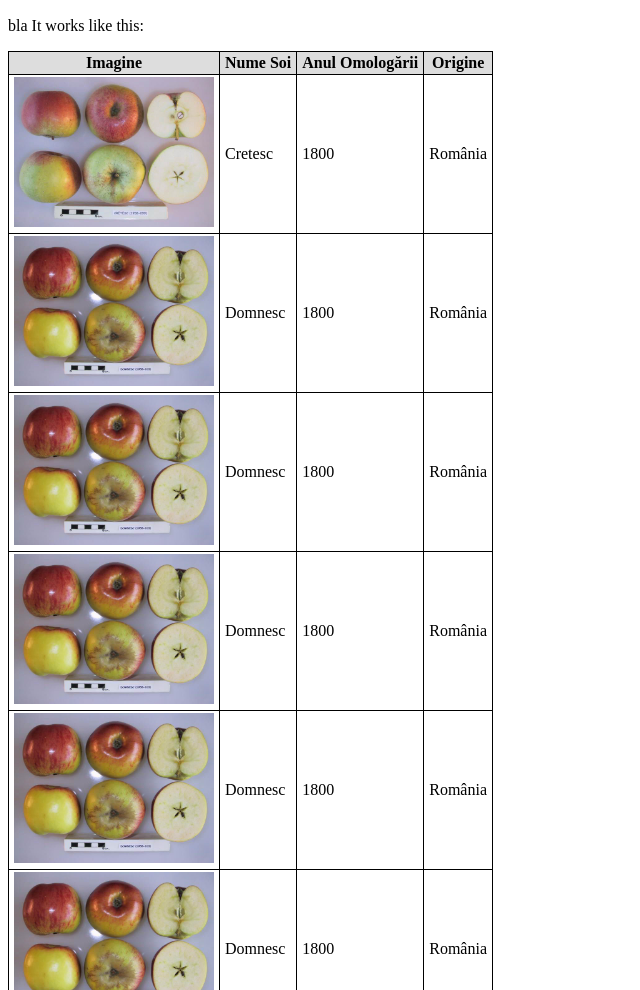
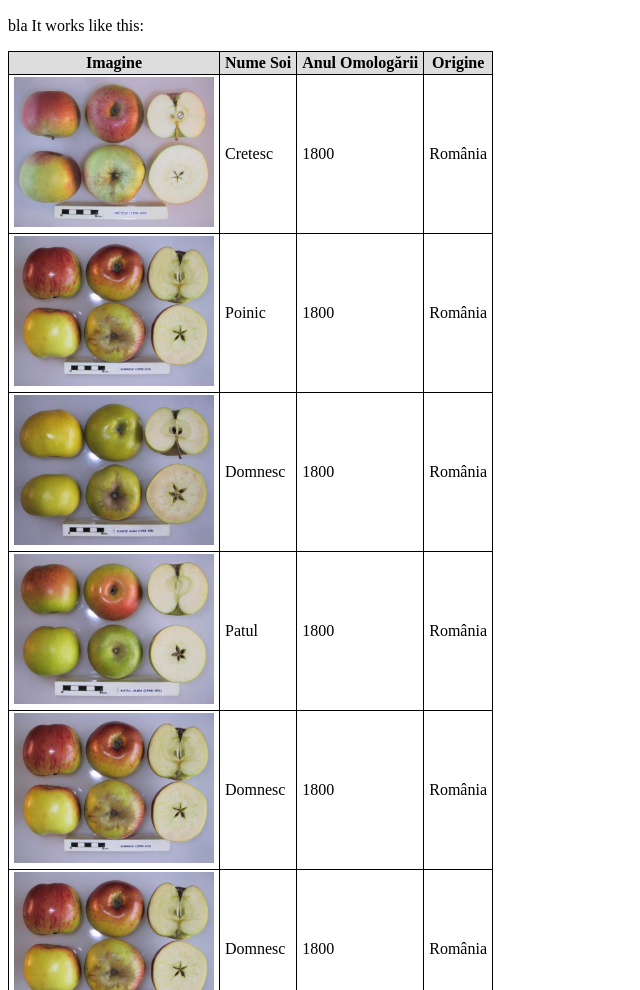
Before and after one commit to rollalt/Soiuri, a plain HTML site: page index.html in a window 1280 px wide. Shown: the part 110-1100 px from the top of the page, without its empty margins (0-640 px from the left). Drawn offline with Linux system fonts and the light colour scheme.

Commit message:
Update index.html

```diff
--- a/index.html
+++ b/index.html
@@ -60,20 +60,20 @@
         </tr>
              <tr>
             <td><a href="img/Cross_section_of_Domnesc,_National_Fruit_Collection_(acc._1958-103).jpg" target="_blank"><img src="img/Cross_section_of_Domnesc,_National_Fruit_Collection_(acc._1958-103).jpg" alt="" border=0 width=200></img></td>
-            <td>Domnesc</td>
+            <td>Poinic</td>
             <td>1800</td>
             <td>România</td>
         </tr>
             <tr>
-            <td><a href="img/Cross_section_of_Domnesc,_National_Fruit_Collection_(acc._1958-103).jpg" target="_blank"><img src="img/Cross_section_of_Domnesc,_National_Fruit_Collection_(acc._1958-103).jpg" alt="" border=0 width=200></img></td>
+            <td><a href="img/Cross_section_of_Ponyik_Alma,_National_Fruit_Collection_(acc._1948-398).jpg" target="_blank"><img src="img/Cross_section_of_Ponyik_Alma,_National_Fruit_Collection_(acc._1948-398).jpg" alt="" border=0 width=200></img></td>
             <td>Domnesc</td>
             <td>1800</td>
             <td>România</td>
         </tr>
 
             <tr>
-            <td><a href="img/Cross_section_of_Domnesc,_National_Fruit_Collection_(acc._1958-103).jpg" target="_blank"><img src="img/Cross_section_of_Domnesc,_National_Fruit_Collection_(acc._1958-103).jpg" alt="" border=0 width=200></img></td>
-            <td>Domnesc</td>
+            <td><a href="img/Cross_section_of_Batul-Alma,_National_Fruit_Collection_(acc._1948-353).jpg" target="_blank"><img src="img/Cross_section_of_Batul-Alma,_National_Fruit_Collection_(acc._1948-353).jpg" alt="" border=0 width=200></img></td>
+            <td>Patul</td>
             <td>1800</td>
             <td>România</td>
         </tr>
```
